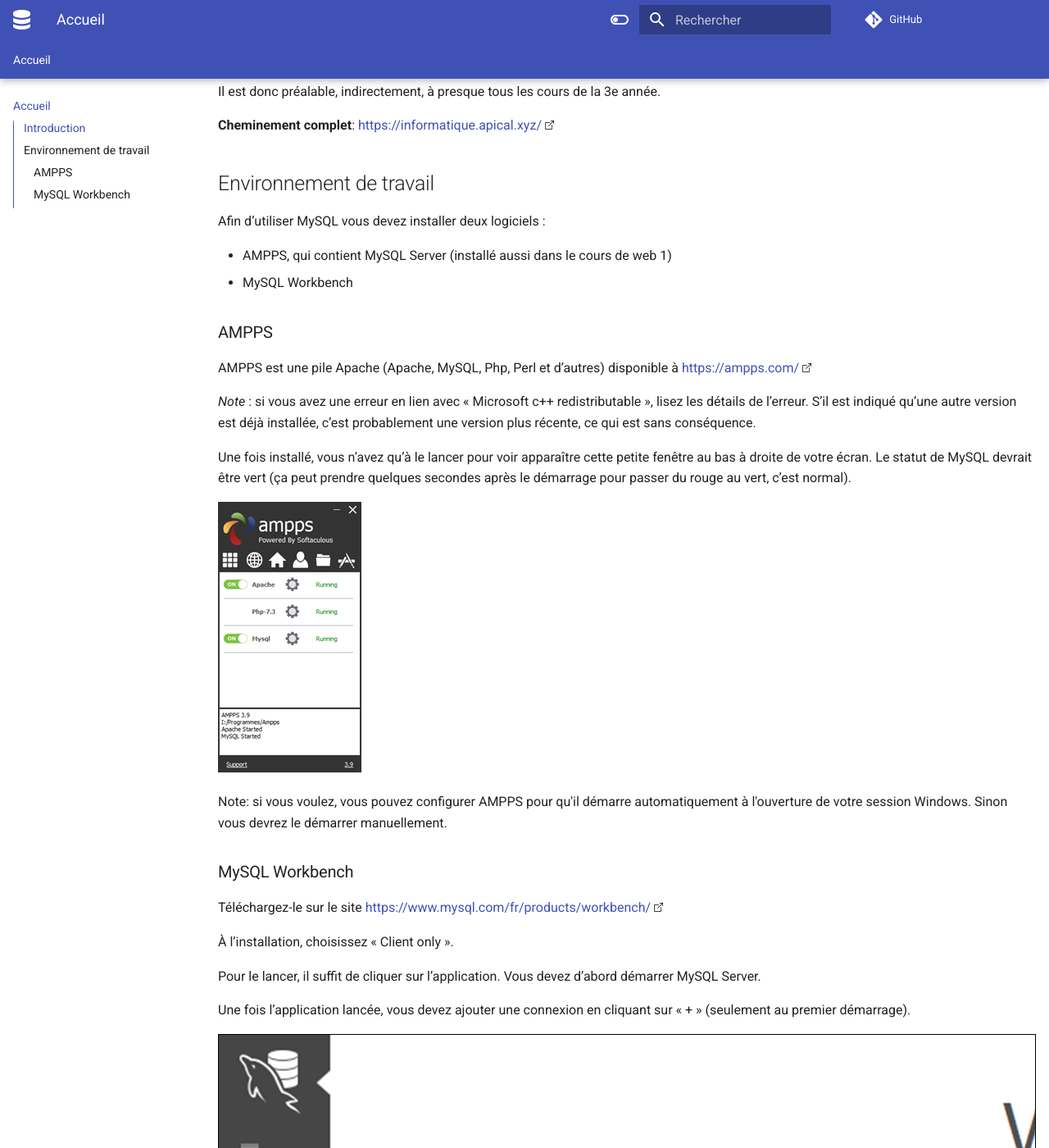
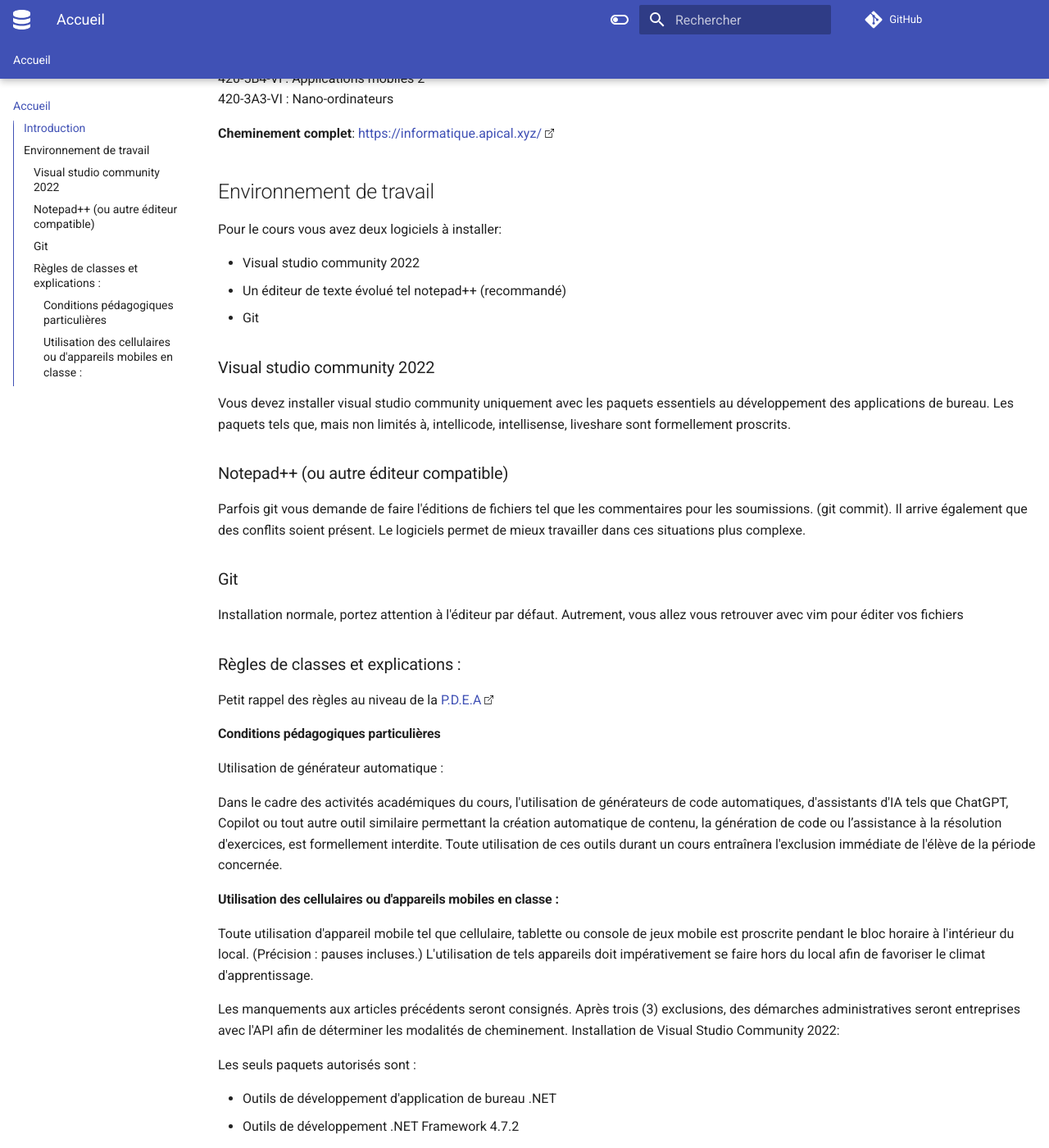
Before and after one commit to TousignantSimon-P2/TousignantSimon-P2.github.io, an MkDocs documentation site: the page built from docs/index.md, in a window 1280 px wide and 1400 px high, scrolled down 407 px. Shown: the whole window at 82% size. Built offline with MkDocs 1.6.1 and Material for MkDocs 9.7.7, drawn with Linux system fonts in a browser that asks for light colours; comment, search, counter and statistics services are not loaded; some of the changed text lies outside the part shown.

Commit message:
page d'accueil p2 - premier commit

```diff
--- a/docs/index.md
+++ b/docs/index.md
@@ -1,63 +1,73 @@
-# Bases de données 1 (420-2B4-VI) - Hiver 2024
+# Programmation 2 (420-2A6-VI) - Hiver 2025
 ## Introduction
 Vous trouverez ici les notes et exercices du cours. J'ajouterai du nouveau contenu continuellement.
 
 **Préalable à ce cours** : 420-1D6-VI Programmation 1
 
 **Ce cours est préalable à** :
-420-3B4-VI : Bases de données 2 (approfondissement de la conception et intégration à des applications logicielles/web)
-420-3A5-VI : Développement web 2 (intégration des BD dans un contexte web)
-420-3C4-VI : Piratage éthique (sécuriser les applications)
-420-4C4-VI : Mégadonnées (efficacité des traitements sur de grands ensembles et base de données NoSQL)
-
-Il est donc préalable, indirectement, à presque tous les cours de la 3e année.
+420-4A6-VI : Programmation 3
+420-3B3-VI : Jeux 2d
+420-5A4-VI : Jeux 3d
+420-4D4-VI : Applications mobiles 1
+420-5B4-VI : Applications mobiles 2
+420-3A3-VI : Nano-ordinateurs
 
 **Cheminement complet**: [https://informatique.apical.xyz/](https://informatique.apical.xyz/)
 
 ## Environnement de travail
 
-Afin d’utiliser MySQL vous devez installer deux logiciels :
+Pour le cours vous avez deux logiciels à installer:
 
-* AMPPS, qui contient MySQL Server (installé aussi dans le cours de web 1)
-* MySQL Workbench
+* Visual studio community 2022
+* Un éditeur de texte évolué tel notepad++ (recommandé)
+* Git
 
-### AMPPS
-AMPPS est une pile Apache (Apache, MySQL, Php, Perl et d’autres) disponible à [https://ampps.com/](https://ampps.com/)
 
-*Note* : si vous avez une erreur en lien avec « Microsoft c++ redistributable », lisez les détails de l’erreur. S’il est indiqué qu’une autre version est déjà installée, c’est probablement une version plus récente, ce qui est sans conséquence.
+### Visual studio community 2022
+Vous devez installer visual studio community uniquement avec les paquets essentiels au développement des applications de bureau.
+Les paquets tels que, mais non limités à, intellicode, intellisense, liveshare sont formellement proscrits.
 
-Une fois installé, vous n’avez qu’à le lancer pour voir apparaître cette petite fenêtre au bas à droite de votre écran. Le statut de MySQL devrait être vert (ça peut prendre quelques secondes après le démarrage pour passer du rouge au vert, c’est normal).
+### Notepad++ (ou autre éditeur compatible)
+Parfois git vous demande de faire l'éditions de fichiers tel que les commentaires pour les soumissions. (git commit). Il arrive également que des conflits soient présent. Le logiciels permet de mieux travailler dans ces situations plus complexe.
 
-![AMPPS](images/ampps.png)
+### Git
+Installation normale, portez attention à l'éditeur par défaut. Autrement, vous allez vous retrouver avec vim pour éditer vos fichiers
 
-Note: si vous voulez, vous pouvez configurer AMPPS pour qu'il démarre automatiquement à l'ouverture de votre session Windows. Sinon vous devrez le démarrer manuellement.
+### Règles de classes et explications :
+Petit rappel des règles au niveau de la [P.D.E.A](https://valisevirtuelle.cegepvicto.ca/medias/pdea/1/pdea2024-66cd38f5e7d90.pdf)
 
-### MySQL Workbench
 
-Téléchargez-le sur le site [https://www.mysql.com/fr/products/workbench/](https://www.mysql.com/fr/products/workbench/)
+#### Conditions pédagogiques particulières
+Utilisation de générateur automatique :
 
-À l’installation, choisissez « Client only ».
+Dans le cadre des activités académiques du cours, l'utilisation de générateurs de code automatiques, d'assistants d'IA tels que ChatGPT, Copilot ou tout autre outil similaire permettant la création automatique de contenu, la génération de code ou l’assistance à la résolution d'exercices, est formellement interdite. Toute utilisation de ces outils durant un cours entraînera l'exclusion immédiate de l'élève de la période concernée.
 
-Pour le lancer, il suffit de cliquer sur l’application. Vous devez d’abord démarrer MySQL Server.
+#### Utilisation des cellulaires ou d'appareils mobiles en classe :
 
-Une fois l’application lancée, vous devez ajouter une connexion en cliquant sur « + » (seulement au premier démarrage).
+Toute utilisation d'appareil mobile tel que cellulaire, tablette ou console de jeux mobile est proscrite pendant le bloc horaire à l'intérieur du local. (Précision : pauses incluses.) L'utilisation de tels appareils doit impérativement se faire hors du local afin de favoriser le climat d'apprentissage.
 
-![](images/wb01.png)
+Les manquements aux articles précédents seront consignés. Après trois (3) exclusions, des démarches administratives seront entreprises avec l'API afin de déterminer les modalités de cheminement.
+Installation de Visual Studio Community 2022:
 
-Dans la fenêtre qui apparaît, entrez les infos suivantes :
+Les seuls paquets autorisés sont :
 
-* Connection Name : le nom de votre connexion. Vous pouvez mettre ce que vous voulez, tant que vous le retrouvez.
+   * Outils de développement d'application de bureau .NET
+   * Outils de développement .NET Framework 4.7.2
+   * C# et Visual Basic
 
-* Password : cliquez sur Store in Vault… et entrez le mot de passe : « mysql ».
+Environnement numérique d’apprentissage (plateforme)
 
-* [optionnel] : cliquer sur le bouton Test Connection en bas à droite.
+   * Team
+   * Github
 
-* Cliquer sur le bouton OK.
+L'élève a la responsabilité d'avoir un compte github avec un nom d'utilisateur répondant à la norme suivante :
 
-![](images/wb02.png)
+cgpvicto-[son numéro de DA]
 
-Si tout se passe bien, vous verrez la fenêtre suivante:
+exemple : cgpvicto-9999999
 
-![](images/wb03.png)
+   * Github classroom :
 
-Vous allez pouvoir entrer des commandes SQL dans la zone indiquée. L’icône de disquette permet de sauvegarder vos scripts. L’éclair exécute tout le script tandis que l’éclair avec un curseur exécute que la requête dans laquelle votre curseur est situé.
+Une fois le compte github créé. On doit rejoindre le github classroom correspondant à son groupe :
+[gr. 00001 (mardi 13:15, vendredi 09:15)](https://classroom.github.com/classrooms/194335470-h25-p2-gr01)
+[gr. 00002 (mardi 09:15, vendredi 13:15)](https://classroom.github.com/classrooms/194335470-h25-p2-gr02)
```
